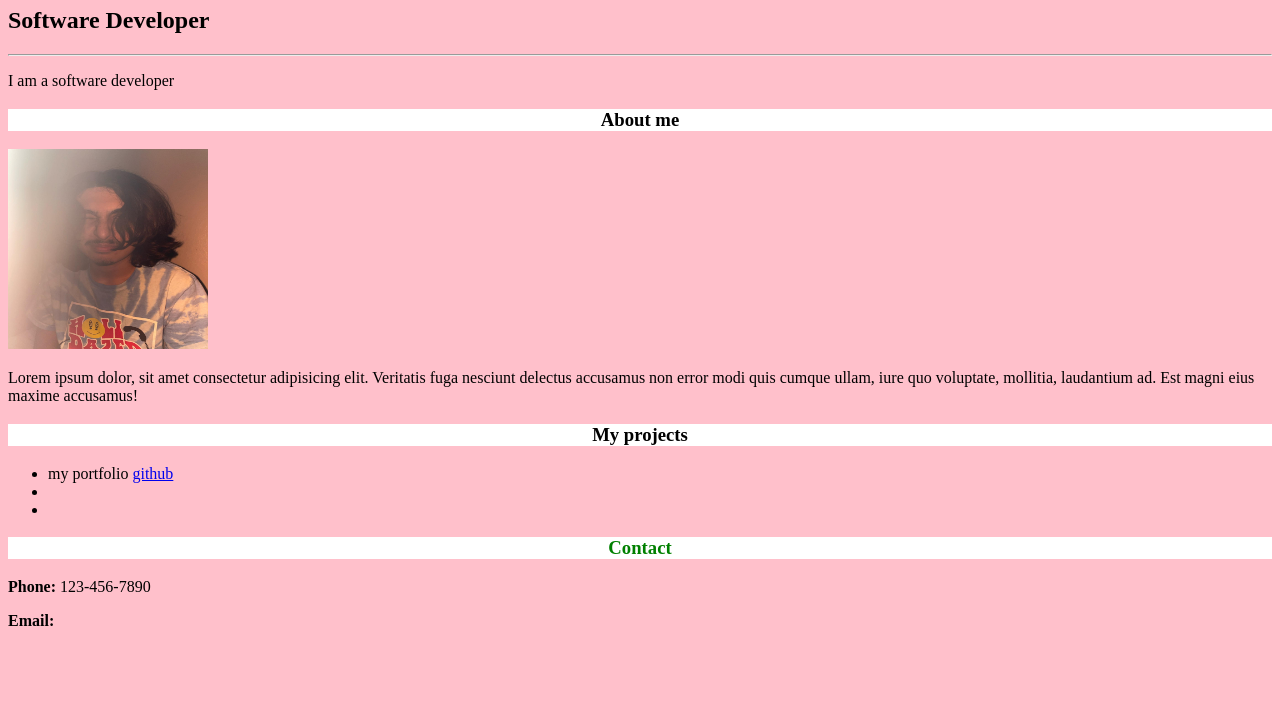
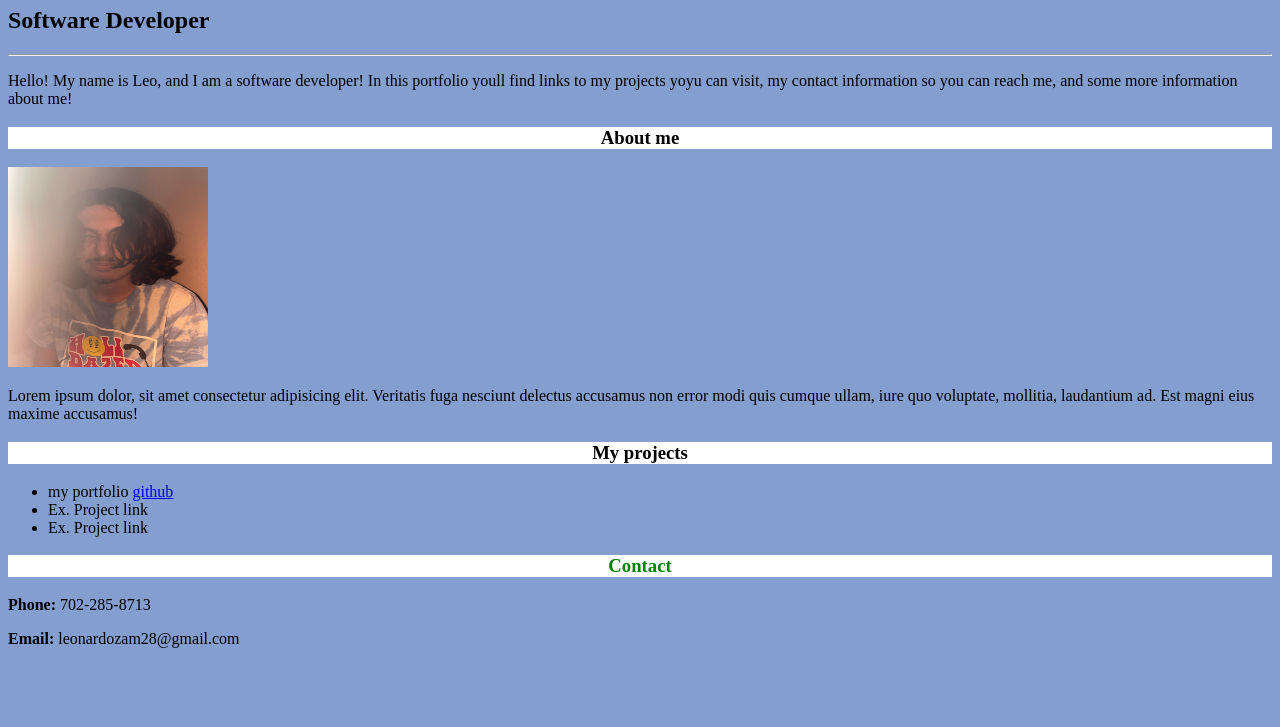
Before and after one commit to leonardosan28/my_portfolio_unlv, a plain HTML site: page index.html in a window 1280 px wide. Shown: the part 73-800 px from the top of the page. Drawn offline with Linux system fonts and the light colour scheme.

Commit message:
added more info

```diff
--- a/assets/style.css
+++ b/assets/style.css
@@ -1,5 +1,5 @@
 body {
-    background-color: pink;
+    background-color: rgb(132, 158, 207);
 }
 
 h1 {
--- a/index.html
+++ b/index.html
@@ -13,7 +13,7 @@
     <h1>Leonardo Sanchez</h1>
     <h2>Software Developer</h2>
     <hr>
-    <p>I am a software developer </p>
+    <p>Hello! My name is Leo, and I am a software developer! In this portfolio youll find links to my projects yoyu can visit, my contact information so you can reach me, and some more information about me! </p>
     <h3>About me</h3>
     <img alt="It's me" src="assets/images/C6D8C796-E1DA-47E6-BDC2-D4463FAD09E8.jpg"
     width="200"
@@ -23,12 +23,12 @@
     <h3>My projects</h3>
     <ul>
         <li>my portfolio <a href="https://leonardosan28.github.io/my_portfolio_unlv/"> github</a></li>
-        <li></li>
-        <li></li>
+        <li>Ex. Project link</li>
+        <li>Ex. Project link</li>
     </ul>
 
     <h3 class="green-text"> Contact</h3>
-    <p><strong>Phone:</strong> 123-456-7890</p>
-    <p><strong>Email:</strong> </p>
+    <p><strong>Phone:</strong> 702-285-8713</p>
+    <p><strong>Email:</strong> leonardozam28@gmail.com </p>
 </body>
 </html>
```
